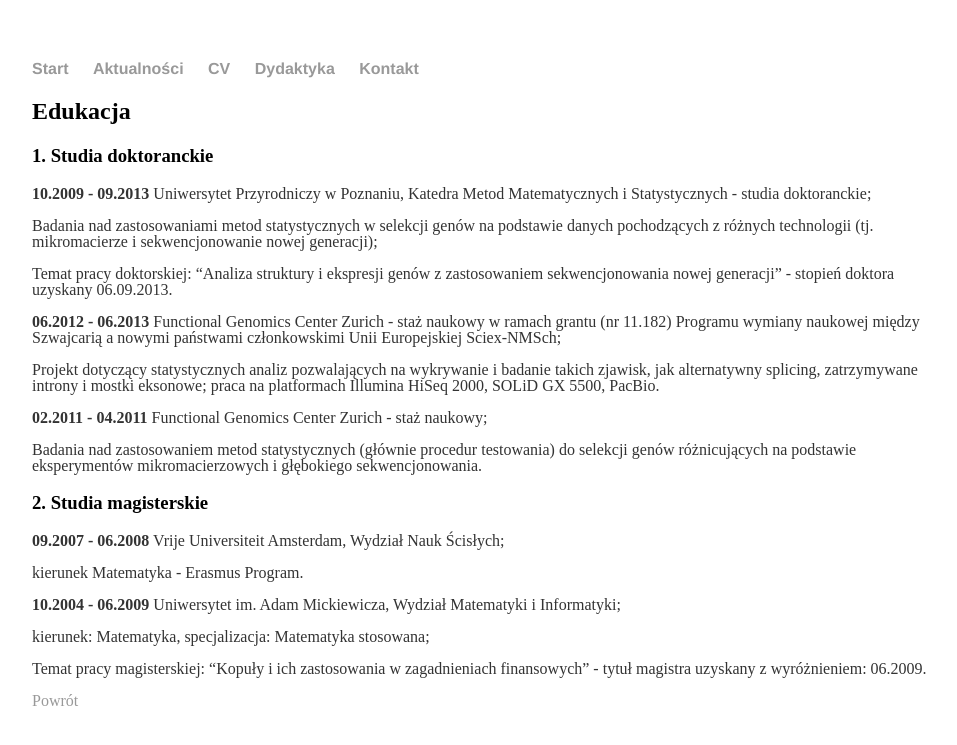
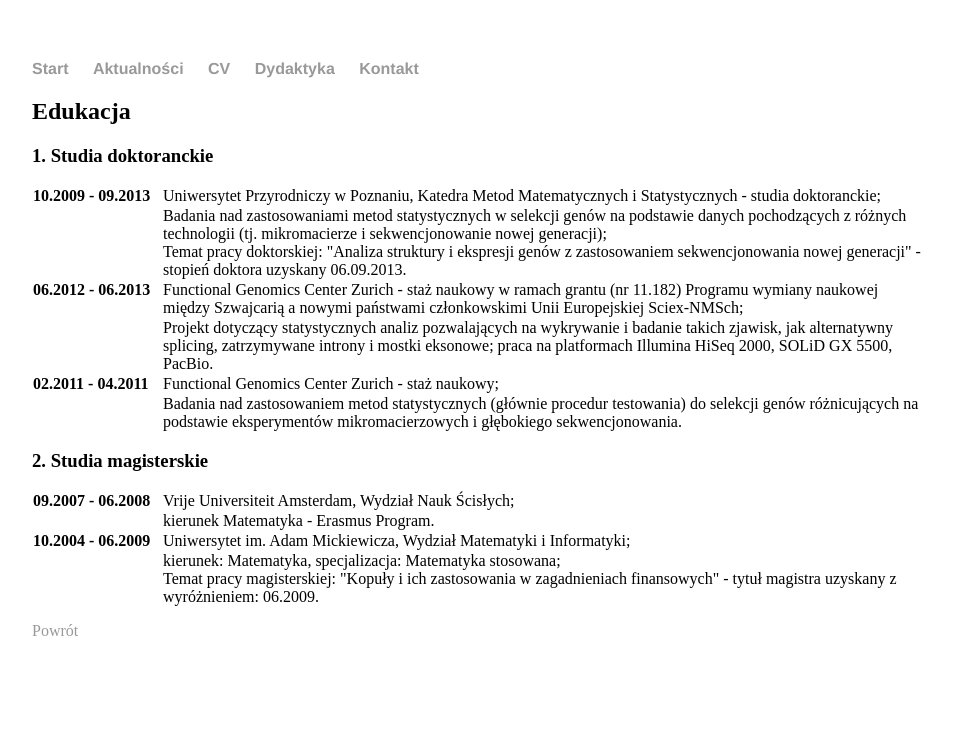
Before and after one commit to alicjaszabelska/alicjaszabelska.github.io, a Jekyll site: the page built from cv/edukacja.md, in a window 1280 px wide. Shown: the top 745 px of the page, without its empty margins (160-1117 px from the left). Built offline with Jekyll 4.4.1, drawn with Linux system fonts in a browser that asks for light colours.

Commit message:
Update edukacja.md

```diff
--- a/cv/edukacja.md
+++ b/cv/edukacja.md
@@ -5,30 +5,62 @@ title: Edukacja
 
 ### 1. Studia doktoranckie
 
-   **10.2009 - 09.2013**	Uniwersytet Przyrodniczy w Poznaniu, Katedra Metod Matematycznych i Statystycznych - studia doktoranckie;
-
-   Badania nad zastosowaniami metod statystycznych w selekcji genów na podstawie danych pochodzących z różnych technologii (tj. mikromacierze i sekwencjonowanie nowej generacji);
-
-   Temat pracy doktorskiej: "Analiza struktury i ekspresji genów z zastosowaniem sekwencjonowania nowej generacji" - stopień doktora uzyskany 06.09.2013.
-
-   **06.2012 - 06.2013**	Functional Genomics Center Zurich - staż naukowy w ramach grantu (nr 11.182) Programu wymiany naukowej między Szwajcarią a nowymi państwami członkowskimi Unii Europejskiej Sciex-NMSch;
-
-   Projekt dotyczący statystycznych analiz pozwalających na wykrywanie i badanie takich zjawisk, jak alternatywny splicing, zatrzymywane introny i mostki eksonowe; praca na platformach Illumina HiSeq 2000, SOLiD GX 5500, PacBio.
-
-   **02.2011 - 04.2011**	Functional Genomics Center Zurich - staż naukowy;
-
-   Badania nad zastosowaniem metod statystycznych (głównie procedur testowania) do selekcji genów różnicujących na podstawie eksperymentów mikromacierzowych i głębokiego sekwencjonowania.
-
+<style type="text/css">
+.tg  {border-collapse:collapse;border-spacing:0;border-color:#ccc;border:none}
+.tg td{overflow:hidden;word-break:normal}
+.tg th{overflow:hidden;word-break:normal}
+.tg .tg-9hbo{font-weight:bold;vertical-align:top}
+.tg .tg-yw4l{vertical-align:top;text-align:left}
+</style>
+<table class="tg">
+<col width="130">
+  <tr>
+    <td class="tg-9hbo">10.2009 - 09.2013</td>
+    <td class="tg-yw4l">Uniwersytet Przyrodniczy w Poznaniu, Katedra Metod Matematycznych i Statystycznych - studia doktoranckie;</td>
+  </tr>
+  <tr>
+    <td class="tg-yw4l"></td>
+    <td class="tg-yw4l"> Badania nad zastosowaniami metod statystycznych w selekcji genów na podstawie danych pochodzących z różnych technologii (tj. mikromacierze i sekwencjonowanie nowej generacji);<br>
+   Temat pracy doktorskiej: "Analiza struktury i ekspresji genów z zastosowaniem sekwencjonowania nowej generacji" - stopień doktora uzyskany 06.09.2013.</td>
+  </tr>
+  <tr>
+    <td class="tg-9hbo">06.2012 - 06.2013</td>
+    <td class="tg-yw4l">Functional Genomics Center Zurich - staż naukowy w ramach grantu (nr 11.182) Programu wymiany naukowej między Szwajcarią a nowymi państwami członkowskimi Unii Europejskiej Sciex-NMSch;</td>
+  </tr>
+  <tr>
+    <td class="tg-yw4l"></td>
+    <td class="tg-yw4l">Projekt dotyczący statystycznych analiz pozwalających na wykrywanie i badanie takich zjawisk, jak alternatywny splicing, zatrzymywane introny i mostki eksonowe; praca na platformach Illumina HiSeq 2000, SOLiD GX 5500, PacBio.</td>
+  </tr>
+  <tr>
+    <td class="tg-9hbo">02.2011 - 04.2011</td>
+    <td class="tg-yw4l">Functional Genomics Center Zurich - staż naukowy;</td>
+  </tr>
+  <tr>
+    <td class="tg-yw4l"></td>
+    <td class="tg-yw4l">Badania nad zastosowaniem metod statystycznych (głównie procedur testowania) do selekcji genów różnicujących na podstawie eksperymentów mikromacierzowych i głębokiego sekwencjonowania.</td>
+  </tr>
+</table>
 ### 2. Studia magisterskie
 
-   **09.2007 - 06.2008**	Vrije Universiteit Amsterdam, Wydział Nauk Ścisłych;
-
-   kierunek Matematyka - Erasmus Program.
-
-   **10.2004 - 06.2009**	Uniwersytet im. Adam Mickiewicza, Wydział Matematyki i Informatyki;
-
-   kierunek: Matematyka, specjalizacja: Matematyka stosowana;
-
-   Temat pracy magisterskiej: "Kopuły i ich zastosowania w zagadnieniach finansowych" - tytuł magistra uzyskany z wyróżnieniem: 06.2009.
+<table class="tg">
+<col width="130">
+  <tr>
+    <td class="tg-9hbo">09.2007 - 06.2008</td>
+    <td class="tg-yw4l">Vrije Universiteit Amsterdam, Wydział Nauk Ścisłych;</td>
+  </tr>
+  <tr>
+    <td class="tg-yw4l"></td>
+    <td class="tg-yw4l">kierunek Matematyka - Erasmus Program.</td>
+  </tr>
+  <tr>
+    <td class="tg-9hbo">10.2004 - 06.2009</td>
+    <td class="tg-yw4l">Uniwersytet im. Adam Mickiewicza, Wydział Matematyki i Informatyki;</td>
+  </tr>
+  <tr>
+    <td class="tg-yw4l"></td>
+    <td class="tg-yw4l">kierunek: Matematyka, specjalizacja: Matematyka stosowana;<br>
+      Temat pracy magisterskiej: "Kopuły i ich zastosowania w zagadnieniach finansowych" - tytuł magistra uzyskany z wyróżnieniem: 06.2009.</td>
+  </tr>
+</table>
 
 [Powrót](/cv)
```
